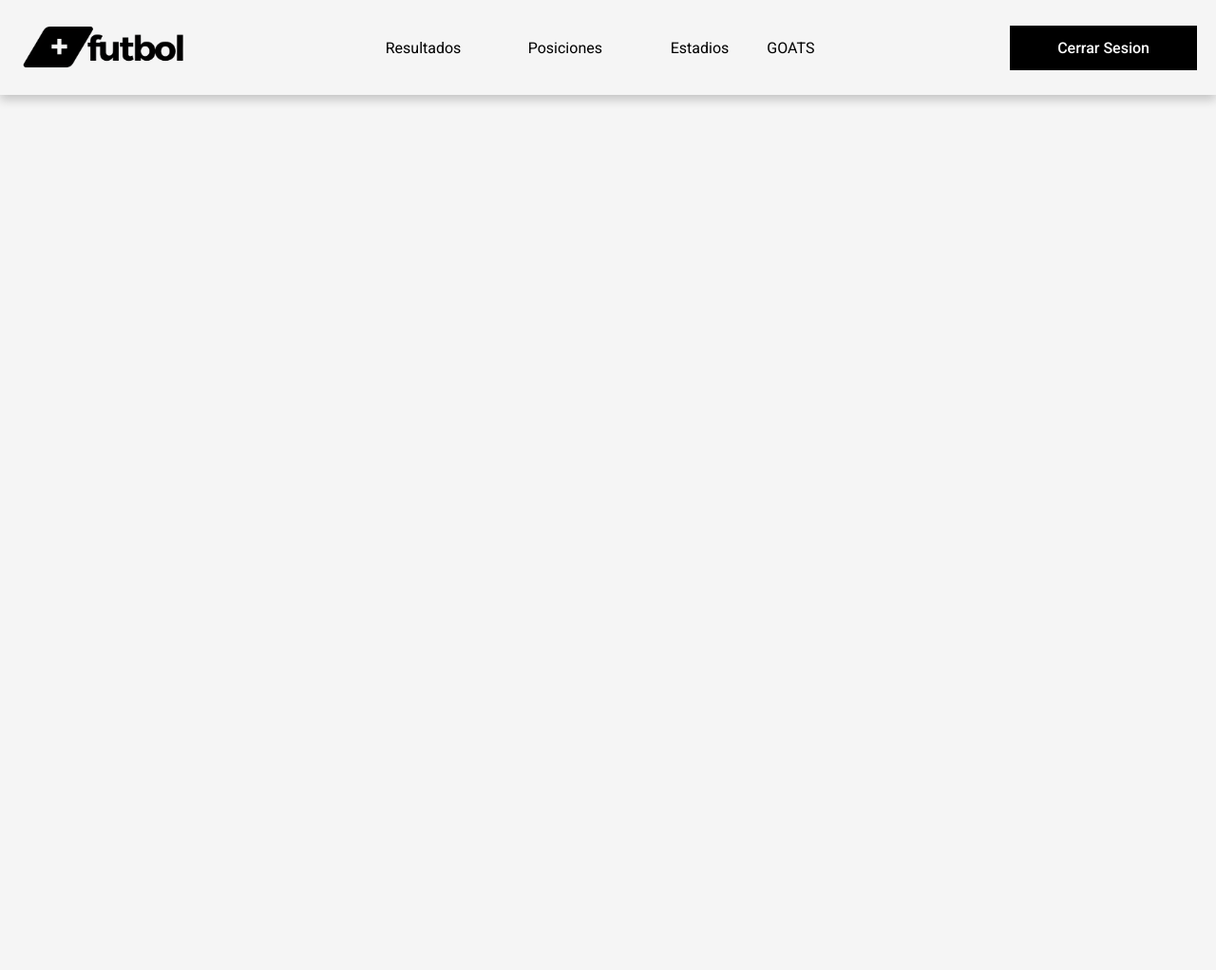
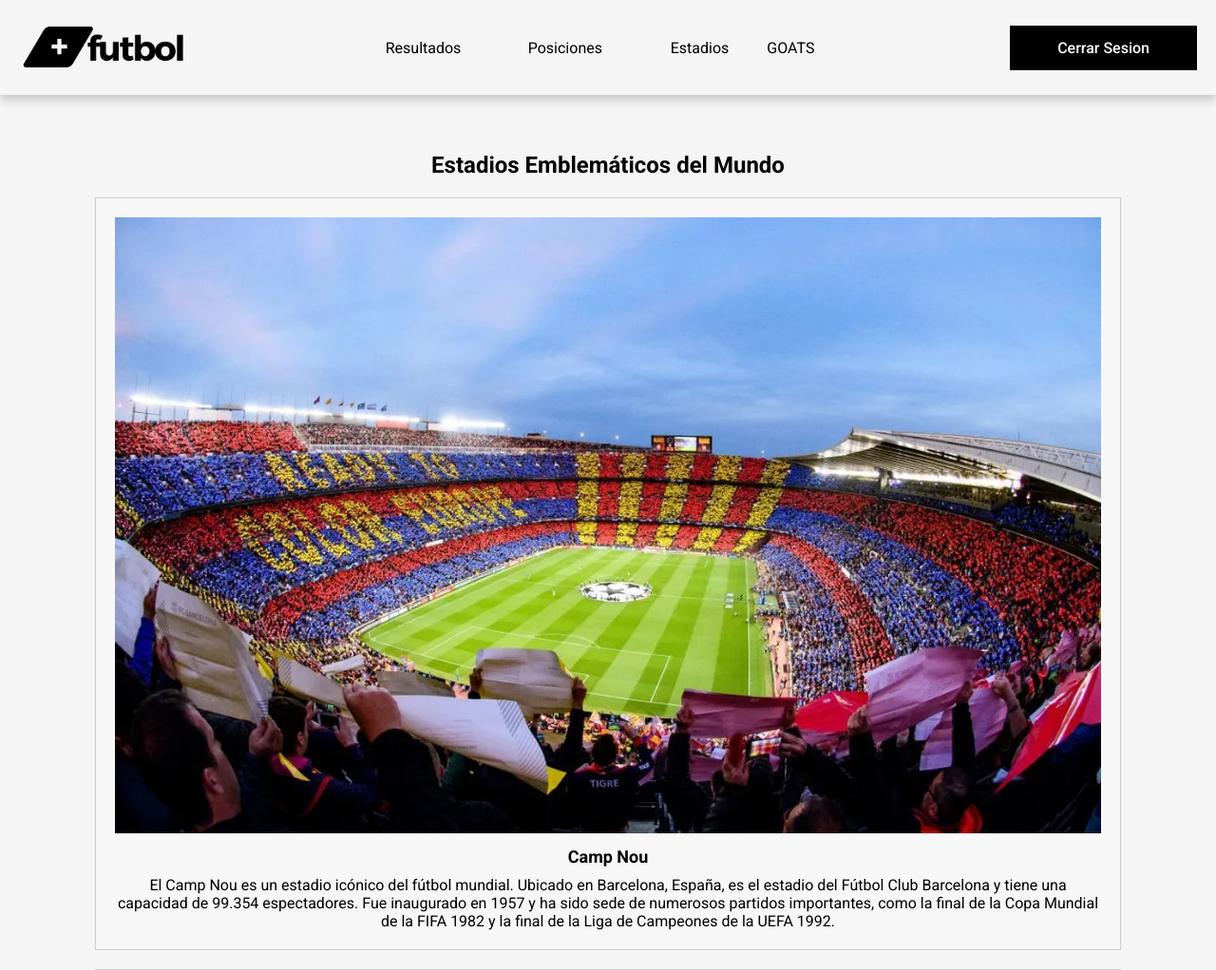
Before and after one commit to JonatanBadillo/WEB-DEVELOPMENT-PROJECT, a PHP site: page /php/estadios.php in a window 1280 px wide. Shown: the top 1022 px of the page at 95% size. Run offline with PHP 8.4, Linux system fonts and the light colour scheme; the visitor is signed in with stand-in values (Sample User, id 1); some libraries are stand-ins or nearby versions.

Commit message:
camp nou stadium added

```diff
--- a/php/estadios.php
+++ b/php/estadios.php
@@ -23,6 +23,41 @@ if (!isset($_SESSION['usuario'])) { // Si sesion no existe
     <title>Resultados</title>
     <script src="https://kit.fontawesome.com/41bcea2ae3.js" crossorigin="anonymous"></script>
     <link rel="stylesheet" href="../assets/css/style-home.css">
+    <style>
+        /* Estilos CSS para la sección de estadios */
+        .container {
+            max-width: 1200px;
+            margin: 0 auto;
+            padding: 20px;
+            text-align: center;
+        }
+
+        h1 {
+            font-size: 24px;
+            margin-bottom: 20px;
+        }
+
+        .estadio {
+            border: 1px solid #ccc;
+            padding: 20px;
+            margin-bottom: 20px;
+            background-color: #f7f7f7;
+        }
+
+        .estadio img {
+            max-width: 100%;
+            height: auto;
+        }
+
+        h2 {
+            font-size: 18px;
+            margin: 10px 0;
+        }
+
+        p {
+            font-size: 16px;
+        }
+    </style>
 </head>
 
 <body>
@@ -98,7 +133,22 @@ if (!isset($_SESSION['usuario'])) { // Si sesion no existe
 
     </header>
     <main>
+    <div class="container">
+            <h1>Estadios Emblemáticos del Mundo</h1>
+            <!-- Estadio 1 -->
+            <div class="estadio">
+                <img src="../assets/images/Camp-Nou-1.jpg" alt="Estadio 1">
+                <h2>Camp Nou</h2>
+                <p>El Camp Nou es un estadio icónico del fútbol mundial. Ubicado en Barcelona, España, es el estadio del Fútbol Club Barcelona y tiene una capacidad de 99.354 espectadores. Fue inaugurado en 1957 y ha sido sede de numerosos partidos importantes, como la final de la Copa Mundial de la FIFA 1982 y la final de la Liga de Campeones de la UEFA 1992.</p>
+            </div>
+            <!-- Estadio 2 -->
+            <div class="estadio">
+                <img src="estadio2.jpg" alt="Estadio 2">
+                <h2>Estadio 2</h2>
+                <p>El Estadio 2 se encuentra en una ubicación ficticia. Con su arquitectura impresionante y una historia rica en eventos deportivos de renombre, este estadio es un símbolo de la pasión por el deporte en la región.</p>
+            </div>
 
+        </div>
 
 
     </main>
--- a/php/resultados_mx.php
+++ b/php/resultados_mx.php
@@ -107,11 +107,6 @@ if (!isset($_SESSION['usuario'])) { // Si sesion no existe
         <script type="module" src="https://widgets.api-sports.io/2.0.3/widgets.js">
         </script>
 
-
-    dropdownBtn.addEventListener('click', () => {
-      dropdown.classList.toggle('dropdown-active');
-    });
-  </script>
 </main>
 
 </footer>
```
Also changed, not shown: assets/images/Camp-Nou-1.jpg (added).
